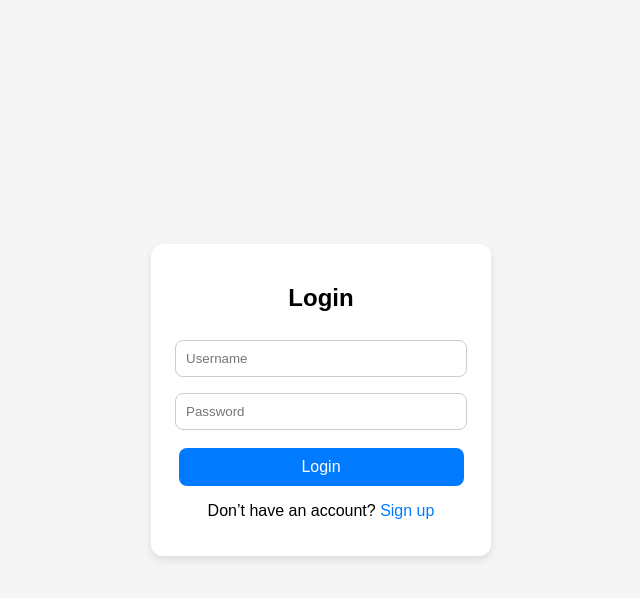
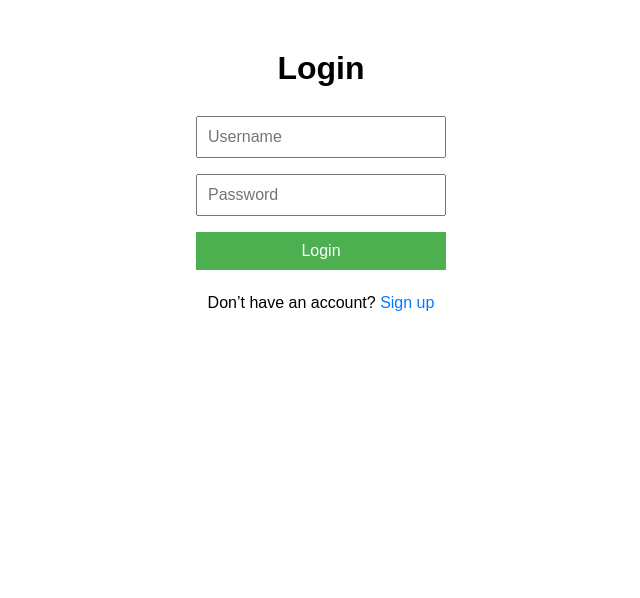
Before and after one commit to raphachegeke/edTech-hackathon, a website: page public/index.html in a window 1280 px wide. Shown: the whole page, without its empty margins (319-959 px from the left). Drawn offline with Linux system fonts and the light colour scheme.

```diff
--- a/public/index.html
+++ b/public/index.html
@@ -6,15 +6,14 @@
   <link rel="stylesheet" href="style.css">
 </head>
 <body>
-  <div class="container">
-    <h2>Login</h2>
-    <form id="loginForm">
-      <input type="text" id="username" placeholder="Username" required>
-      <input type="password" id="password" placeholder="Password" required>
-      <button type="submit">Login</button>
-    </form>
-    <p>Don’t have an account? <a href="signup.html">Sign up</a></p>
-  </div>
+  <h1>Login</h1>
+  <form id="login-form">
+    <input type="text" id="login-username" placeholder="Username" required>
+    <input type="password" id="login-password" placeholder="Password" required>
+    <button type="submit">Login</button>
+  </form>
+  <p>Don’t have an account? <a href="signup.html">Sign up</a></p>
+
   <script src="script.js"></script>
 </body>
 </html>
--- a/public/style.css
+++ b/public/style.css
@@ -1,51 +1,37 @@
 body {
   font-family: Arial, sans-serif;
-  background: #f5f5f5;
-  display: flex;
-  justify-content: center;
-  align-items: center;
-  height: 100vh;
-  margin: 0;
+  text-align: center;
+  margin: 50px;
 }
 
-.container {
-  background: white;
-  padding: 20px;
-  border-radius: 12px;
-  box-shadow: 0px 4px 8px rgba(0,0,0,0.1);
-  width: 300px;
-  text-align: center;
+form {
+  display: flex;
+  flex-direction: column;
+  width: 250px;
+  margin: 0 auto;
 }
 
-input {
-  width: 90%;
+input, button {
+  margin: 8px 0;
   padding: 10px;
-  margin: 8px 0;
-  border: 1px solid #ccc;
-  border-radius: 8px;
+  font-size: 16px;
 }
 
 button {
-  width: 95%;
-  padding: 10px;
-  margin-top: 10px;
+  cursor: pointer;
+  background: #4caf50;
+  color: white;
   border: none;
-  border-radius: 8px;
-  background: #007bff;
-  color: white;
-  font-size: 16px;
-  cursor: pointer;
 }
 
 button:hover {
-  background: #0056b3;
+  background: #45a049;
 }
 
 a {
   color: #007bff;
   text-decoration: none;
 }
-
 a:hover {
   text-decoration: underline;
 }
```
Also changed, not shown: public/dashboard.html (+4 -5 lines), public/signup.html (+8 -9 lines).
